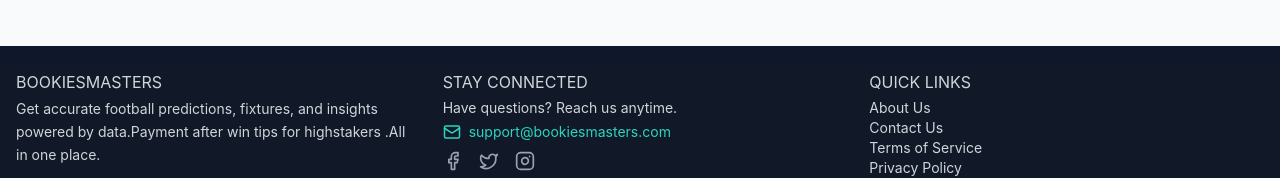
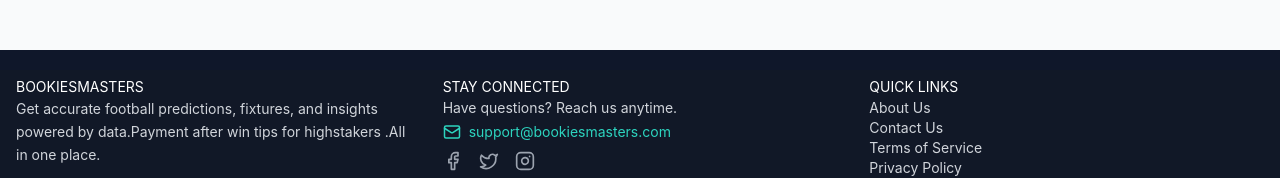
Before and after one commit to emoitakelo/react-bookiesmasters, a React (Vite) app in the folder frontend/: page / in a window 1280 px wide. Shown: the part 585-763 px from the top of the page. Built offline with nearby package versions, Linux system fonts and the light colour scheme; no server answers.

Commit message:
leadues added

```diff
--- a/frontend/src/components/Footer.jsx
+++ b/frontend/src/components/Footer.jsx
@@ -10,10 +10,10 @@
 
         {/* Brand / About */}
         <div>
-          <h3 className="text-medium  text-gray-300 mb-1">
+          <h8 className="text-sm text-white mb-1">
             BOOKIESMASTERS
-          </h3>
-          <p className="text-sm leading-relaxed">
+          </h8>
+          <p className="text-sm  leading-relaxed">
             Get accurate football predictions, fixtures, and insights powered by
             data.Payment after win tips for highstakers .All in one place.
           </p>
@@ -23,9 +23,9 @@
 
         {/* Contact / Socials */}
         <div>
-          <h3 className="text-medium text-gray-300 mb-1">
+          <h8 className="text-sm text-white mb-1">
             STAY CONNECTED
-          </h3>
+          </h8>
           <p className="text-sm mb-1">
             Have questions? Reach us anytime.
           </p>
@@ -52,9 +52,9 @@
 
  {/* Quick Links */}
         <div>
-          <h3 className="text-MEDIUM text-gray-300 mb-1">
+          <h8 className="text-sm text-white mb-1">
             QUICK LINKS
-          </h3>
+          </h8>
           <ul className=" text-sm">
             <li>
               <Link to="/about" className="text-gray-300 hover:text-teal-400 transition ">
```
